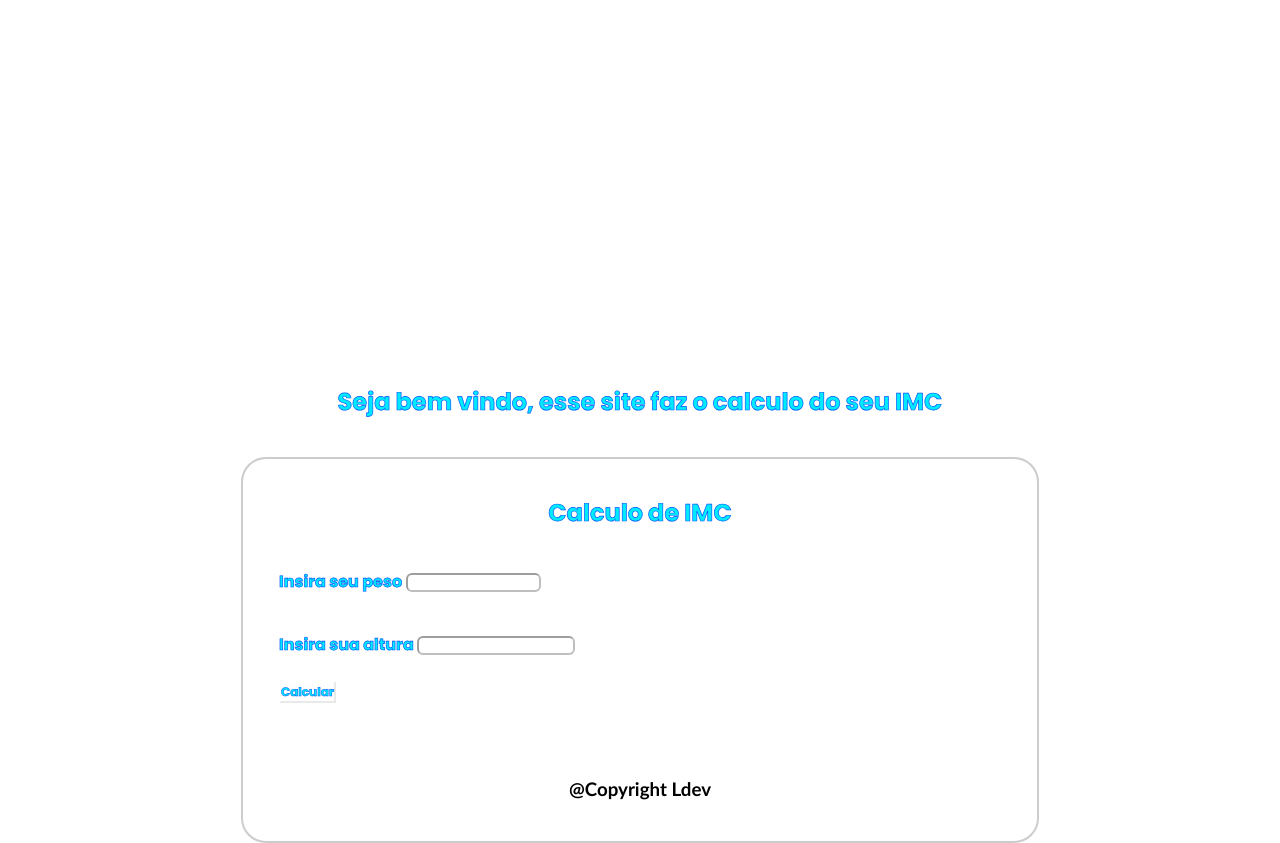
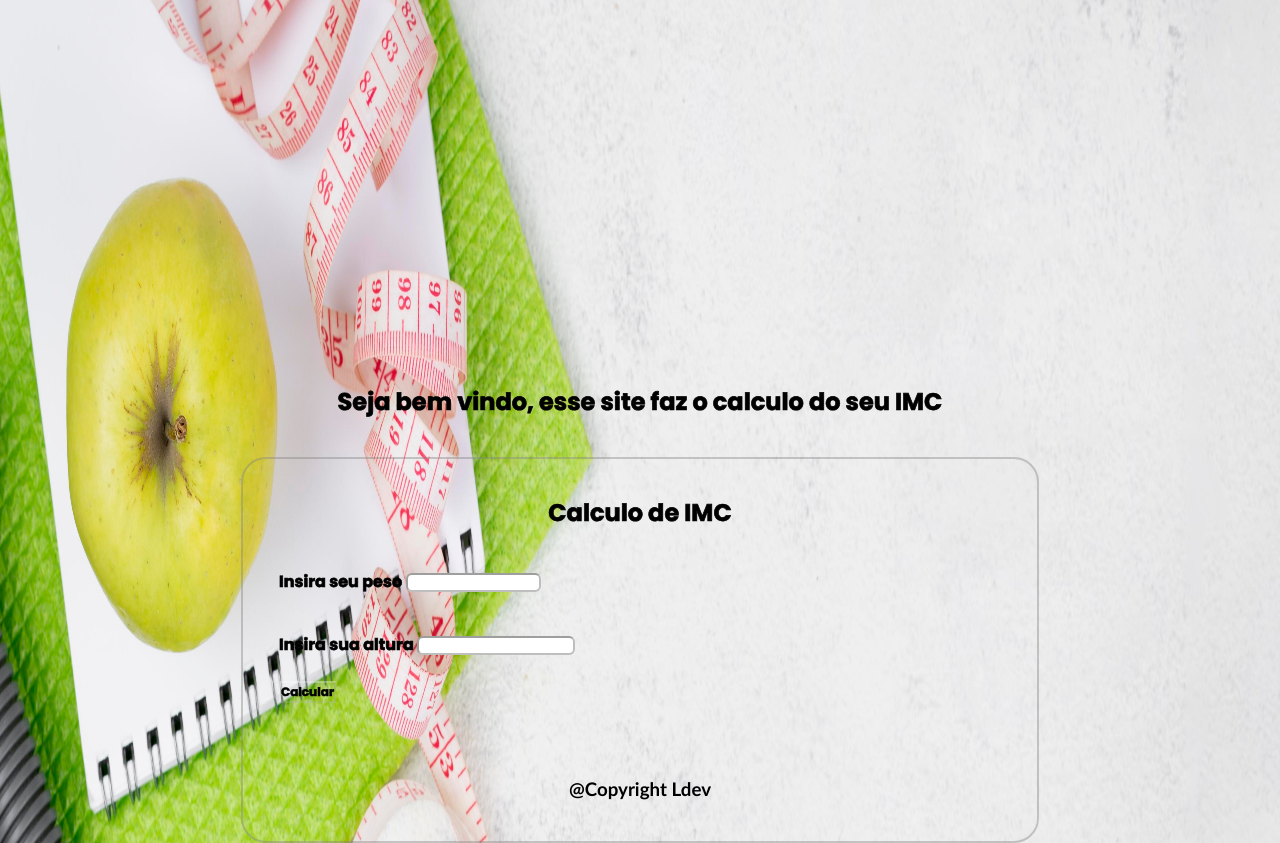
Before and after one commit to LuccasDutraF/Calculadora-de-IMC, a plain HTML site: page index.html in a window 1280 px wide. Drawn offline with Linux system fonts and the light colour scheme.

Commit message:
Atualização de estilo

```diff
--- a/index.css
+++ b/index.css
@@ -6,7 +6,7 @@
 
 body{
     font-family:'Gill Sans', 'Gill Sans MT', Calibri, 'Trebuchet MS', sans-serif;
-    background-image: url('balança8.jpg');
+    background-image: url('balança9.jpg');
     background-repeat: no-repeat;
     background-position: top;
     background-size: 100% 220%;
@@ -28,8 +28,8 @@ header{
 
 #titulo-container{
     font-family: poppins;
-    color: #00e9ff;
-    -webkit-text-stroke: 0.65px rgb(0 80 255);
+    color: black;
+    -webkit-text-stroke: 0.65px black;
 }
 
 #container{
@@ -45,24 +45,24 @@ header{
     padding-top: 3%;
     text-align: center;
     font-family: poppins;
-    color: #00e9ff;
-    -webkit-text-stroke: 0.65px rgb(0 80 255);
+    color: black;
+    -webkit-text-stroke: 0.65px black;
 }
 
 #peso-titulo{
     padding-bottom: 5%;
     padding-left: 3%;
     font-family: poppins;
-    color: #00e9ff;
-    -webkit-text-stroke: 0.65px rgb(0 80 255);
+    color: black;
+    -webkit-text-stroke: 0.65px black;
 }
 
 #altura-titulo{
     padding-bottom: 3%;
     padding-left: 3%;
     font-family: poppins;
-    color: #00e9ff;
-    -webkit-text-stroke: 0.65px rgb(0 80 255);
+    color: black;
+    -webkit-text-stroke: 0.65px black;
 }
 
 #altura{
@@ -85,10 +85,10 @@ header{
     margin-left: 3%;
     font-family: 'Poppins';
     font-size: 75%;
-    color: #00e9ff;
+    color: black;
     background-color: #f7efef0f;
     border-color: #ffffff40;
-    -webkit-text-stroke: 0.5px rgb(0 80 255);
+    -webkit-text-stroke: 0.5px black;
 }
 
 #res{
@@ -104,15 +104,15 @@ header{
 
 #res3{
     padding-top: 3%;
-    color: #00e9ff;
-    -webkit-text-stroke: 0.5px rgb(0 80 255);
+    color: black;
+    -webkit-text-stroke: 0.5px black;
 }
 
 #res_total{
     border-radius: 20px;
     font-family: poppins;
-    color: rgb(0, 233, 255);
-    -webkit-text-stroke: 0.65px rgb(0 80 255);
+    color: black;
+    -webkit-text-stroke: 0.65px black;
 }
 
 footer{
--- a/responsividade-1.css
+++ b/responsividade-1.css
@@ -5,7 +5,7 @@
 
 body{
     font-family:'Gill Sans', 'Gill Sans MT', Calibri, 'Trebuchet MS', sans-serif;
-    background-image: url('balança8.jpg');
+    background-image: url('balança9.jpg');
     background-repeat: no-repeat;
     background-position: top;
     background-size: 125% 240%;
--- a/responsividade-2.css
+++ b/responsividade-2.css
@@ -5,7 +5,7 @@
 
 body{
     font-family:'Gill Sans', 'Gill Sans MT', Calibri, 'Trebuchet MS', sans-serif;
-    background-image: url('balança8.jpg');
+    background-image: url('balança9.jpg');
     background-repeat: no-repeat;
     background-position: top;
     background-size: 145% 270%;
--- a/responsividade-4.css
+++ b/responsividade-4.css
@@ -5,7 +5,7 @@
 
 body{
     font-family:'Gill Sans', 'Gill Sans MT', Calibri, 'Trebuchet MS', sans-serif;
-    background-image: url('balança8.jpg');
+    background-image: url('balança9.jpg');
     background-repeat: no-repeat;
     background-position: top;
     background-size: 100% 220%;
--- a/responsividade-mobile-3.css
+++ b/responsividade-mobile-3.css
@@ -5,7 +5,7 @@
 
 body{
     font-family: 'Gill Sans', 'Gill Sans MT', Calibri, 'Trebuchet MS', sans-serif;
-    background-image: url(balança.jpg);
+    background-image: url(balança9.jpg);
     background-repeat: no-repeat;
     background-position: top;
     background-size: 125% 240%;
```
Also changed, not shown: balança9.jpg (added).
